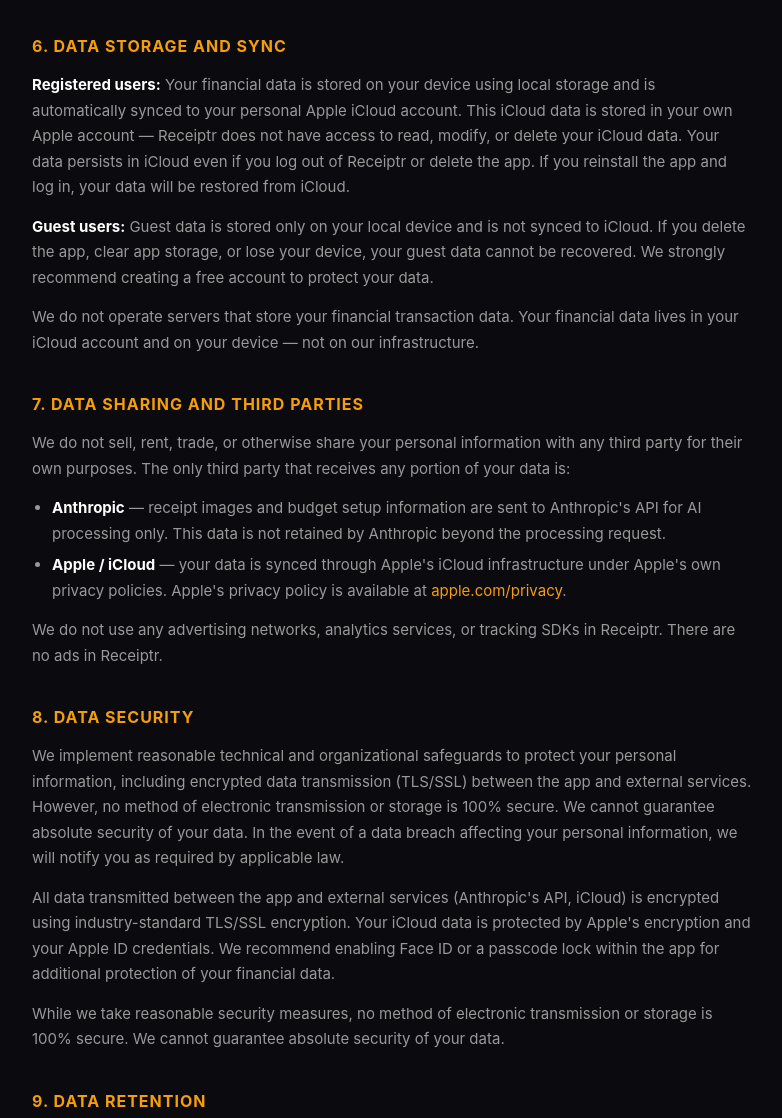
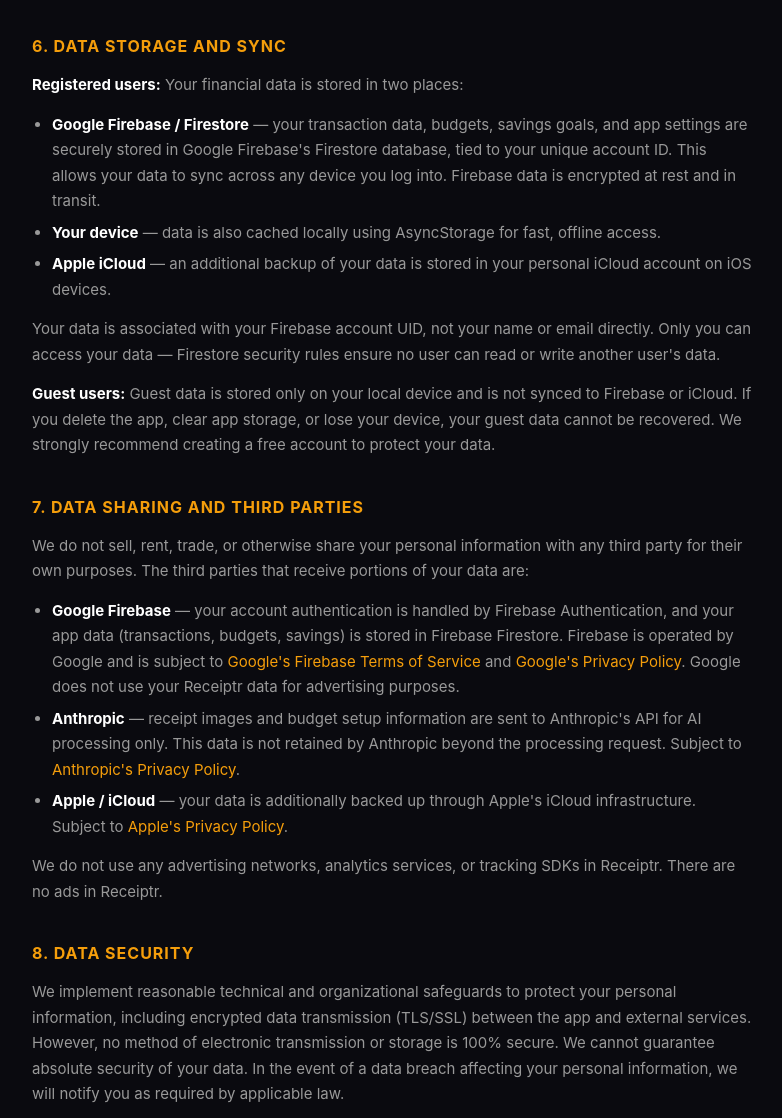
Before and after one commit to eliasnemr8/Receiptr-Legal, a plain HTML site: page privacy-policy.html in a window 1280 px wide. Shown: the part 2611-3729 px from the top of the page, without its empty margins (248-1030 px from the left). Drawn offline with Linux system fonts and the light colour scheme.

Commit message:
Add files via upload

```diff
--- a/privacy-policy.html
+++ b/privacy-policy.html
@@ -103,15 +103,21 @@
     <p>If you use the AI Budget Setup feature, the financial information you provide (income, city, household details, spending habits) is transmitted over an encrypted connection to Anthropic's API to generate a personalized budget recommendation. This information is not stored on Anthropic's servers after your budget is generated. The resulting budget is stored locally on your device and synced to your iCloud account. You are not required to use the AI Budget Setup feature — you can set your budget manually at any time.</p>
 
     <h2>6. Data Storage and Sync</h2>
-    <p><strong>Registered users:</strong> Your financial data is stored on your device using local storage and is automatically synced to your personal Apple iCloud account. This iCloud data is stored in your own Apple account — Receiptr does not have access to read, modify, or delete your iCloud data. Your data persists in iCloud even if you log out of Receiptr or delete the app. If you reinstall the app and log in, your data will be restored from iCloud.</p>
-    <p><strong>Guest users:</strong> Guest data is stored only on your local device and is not synced to iCloud. If you delete the app, clear app storage, or lose your device, your guest data cannot be recovered. We strongly recommend creating a free account to protect your data.</p>
-    <p>We do not operate servers that store your financial transaction data. Your financial data lives in your iCloud account and on your device — not on our infrastructure.</p>
+    <p><strong>Registered users:</strong> Your financial data is stored in two places:</p>
+    <ul>
+      <li><strong>Google Firebase / Firestore</strong> — your transaction data, budgets, savings goals, and app settings are securely stored in Google Firebase's Firestore database, tied to your unique account ID. This allows your data to sync across any device you log into. Firebase data is encrypted at rest and in transit.</li>
+      <li><strong>Your device</strong> — data is also cached locally using AsyncStorage for fast, offline access.</li>
+      <li><strong>Apple iCloud</strong> — an additional backup of your data is stored in your personal iCloud account on iOS devices.</li>
+    </ul>
+    <p>Your data is associated with your Firebase account UID, not your name or email directly. Only you can access your data — Firestore security rules ensure no user can read or write another user's data.</p>
+    <p><strong>Guest users:</strong> Guest data is stored only on your local device and is not synced to Firebase or iCloud. If you delete the app, clear app storage, or lose your device, your guest data cannot be recovered. We strongly recommend creating a free account to protect your data.</p>
 
     <h2>7. Data Sharing and Third Parties</h2>
-    <p>We do not sell, rent, trade, or otherwise share your personal information with any third party for their own purposes. The only third party that receives any portion of your data is:</p>
+    <p>We do not sell, rent, trade, or otherwise share your personal information with any third party for their own purposes. The third parties that receive portions of your data are:</p>
     <ul>
-      <li><strong>Anthropic</strong> — receipt images and budget setup information are sent to Anthropic's API for AI processing only. This data is not retained by Anthropic beyond the processing request.</li>
-      <li><strong>Apple / iCloud</strong> — your data is synced through Apple's iCloud infrastructure under Apple's own privacy policies. Apple's privacy policy is available at <a href="https://apple.com/privacy" target="_blank">apple.com/privacy</a>.</li>
+      <li><strong>Google Firebase</strong> — your account authentication is handled by Firebase Authentication, and your app data (transactions, budgets, savings) is stored in Firebase Firestore. Firebase is operated by Google and is subject to <a href="https://firebase.google.com/terms" target="_blank">Google's Firebase Terms of Service</a> and <a href="https://policies.google.com/privacy" target="_blank">Google's Privacy Policy</a>. Google does not use your Receiptr data for advertising purposes.</li>
+      <li><strong>Anthropic</strong> — receipt images and budget setup information are sent to Anthropic's API for AI processing only. This data is not retained by Anthropic beyond the processing request. Subject to <a href="https://anthropic.com/privacy" target="_blank">Anthropic's Privacy Policy</a>.</li>
+      <li><strong>Apple / iCloud</strong> — your data is additionally backed up through Apple's iCloud infrastructure. Subject to <a href="https://apple.com/privacy" target="_blank">Apple's Privacy Policy</a>.</li>
     </ul>
     <p>We do not use any advertising networks, analytics services, or tracking SDKs in Receiptr. There are no ads in Receiptr.</p>
 
@@ -121,7 +127,7 @@
     <p>While we take reasonable security measures, no method of electronic transmission or storage is 100% secure. We cannot guarantee absolute security of your data.</p>
 
     <h2>9. Data Retention</h2>
-    <p><strong>Registered users:</strong> Your data is retained in your iCloud account until you explicitly delete it. Logging out of Receiptr clears your local device data only — your iCloud backup is preserved. To permanently delete all your Receiptr data from iCloud, go to iPhone Settings → [Your Name] → iCloud → Manage Account Storage → Receiptr → Delete Data.</p>
+    <p><strong>Registered users:</strong> Your data is retained in Firebase Firestore and your iCloud account until you explicitly delete your account or request data deletion. Logging out of Receiptr clears your local device data only — your Firebase and iCloud data is preserved. To request permanent deletion of all your data from Firebase, contact us at <a href='mailto:eliasnemr7@gmail.com'>eliasnemr7@gmail.com</a>. To delete your iCloud backup, go to iPhone Settings → [Your Name] → iCloud → Manage Account Storage → Receiptr → Delete Data.</p>
     <p><strong>Guest users:</strong> Data is retained on your device until you delete the app, clear app data, or replace your device.</p>
     <p>You can delete all local transaction data at any time through the app: Settings → Clear All Transactions.</p>
 
```
Also changed, not shown: terms-of-service.html (+2 -1 lines).
